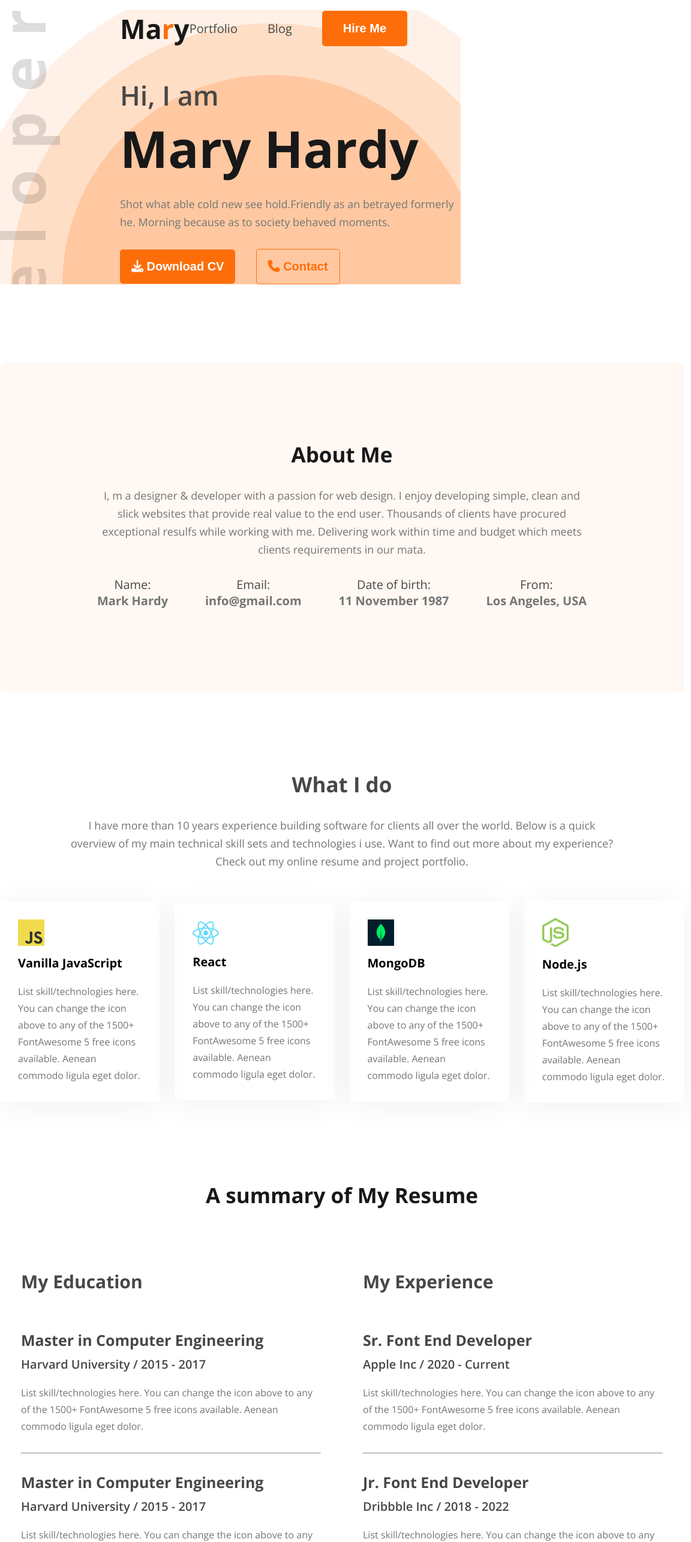
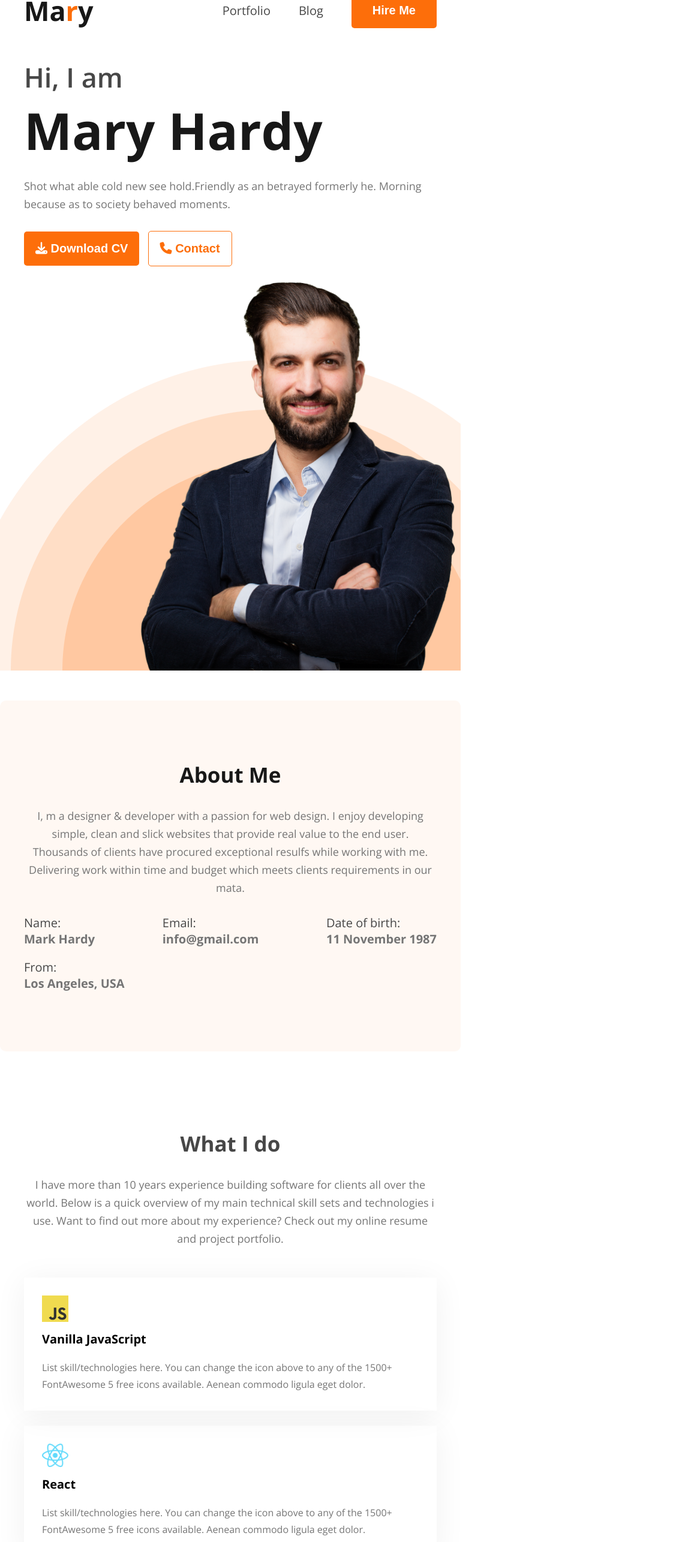
Before and after one commit to mdrahimultahsin/developer-portfolio, a plain HTML site: page index.html in a window 768 px wide. Shown: the part 33-2604 px from the top of the page at 60% size, 1152 px wide, since content can reach past the window. Drawn offline with nearby package versions, Linux system fonts and the light colour scheme.

Commit message:
Done Resposnsive for Tablet Screen

```diff
--- a/styles/style.css
+++ b/styles/style.css
@@ -306,6 +306,8 @@ footer form textarea {
 .hide {
   display: none;
 }
+
+
 /* Mobile Screen Styles*/
 @media screen and (max-width: 576px) {
   body section {
@@ -418,3 +420,120 @@ footer form textarea {
     width: calc(100% - 40px);
   }
 }
+
+/* Tablet Screen */
+@media screen and (min-width:577px) and (max-width:990px) {
+  main {
+    width: 100%;
+    margin: 0;
+  }
+  header {
+    width: 100%;
+    background-image: none;
+    background: url(../images/header_bg.png);
+    background-repeat: no-repeat;
+  background-position: bottom right;
+  }
+  nav {
+    padding: 0 40px;
+    justify-content: space-around;
+    gap: 200px;
+    margin: 20px 0px;
+  }
+  nav ul {
+    width: 95%;
+    justify-content: space-between;
+  }
+  nav ul li a {
+    margin-left: 15px;
+    margin-right: 0;
+  }
+  .banner {
+    width: 100%;
+    padding-left: 40px;
+    margin: 50px 0;
+    flex-direction: column;
+  }
+  .banner-img {
+    width: 100%;
+  }
+  .banner-img img {
+    float: right;
+    width: 80%;
+  }
+  .banner-description {
+    width: 95% !important;
+  }
+  .banner-content button {
+    margin-right: 10px;
+  }
+  #about {
+  width: 100%;
+  height: auto;
+  padding: 100px 40px;
+  margin-top: 0;
+  }
+  .about-item-container {
+    flex-wrap: wrap;
+    justify-content: space-between;
+    align-items: flex-start;
+    gap: 20px;
+    text-align: left;
+  }
+  #skill {
+    width: 100%;
+    padding: 0 40px;
+  }
+  .skill-card-container{
+    flex-direction: column;
+  }
+  #resume {
+    width: 100% !important;
+    padding: 0 40px;
+  }
+  .resume-column-container {
+    width: 100% !important;
+    gap: 20px;
+  }
+  .resume-column {
+    gap: 10px;
+  }
+  .resume-column .resume-column-title {
+    margin-bottom: 20px;
+  }
+  .resume-column .resume-column-box {
+    gap: 10px;
+  }
+  .resume-column .resume-column-box .description {
+    width: 100%;
+  }
+  .description,.skill-description,.about-description {
+    max-width: 100%;
+  }
+  /* Footer */
+  footer {
+    padding: 40px 0;
+    height: auto;
+  }
+  .footer-container {
+    max-width: 100%;
+    flex-direction: column;
+    margin: 0 !important;
+    padding: 0 20px;
+    gap: 20px;
+  }
+  .footer-description {
+    max-width: 95%;
+  }
+  footer .footer-content {
+    width: 100%;
+  }
+  footer form {
+    width: 100%;
+  }
+  form input,
+  form textarea {
+    padding: 0 20px;
+    width: calc(100% - 40px);
+  }
+}
```
